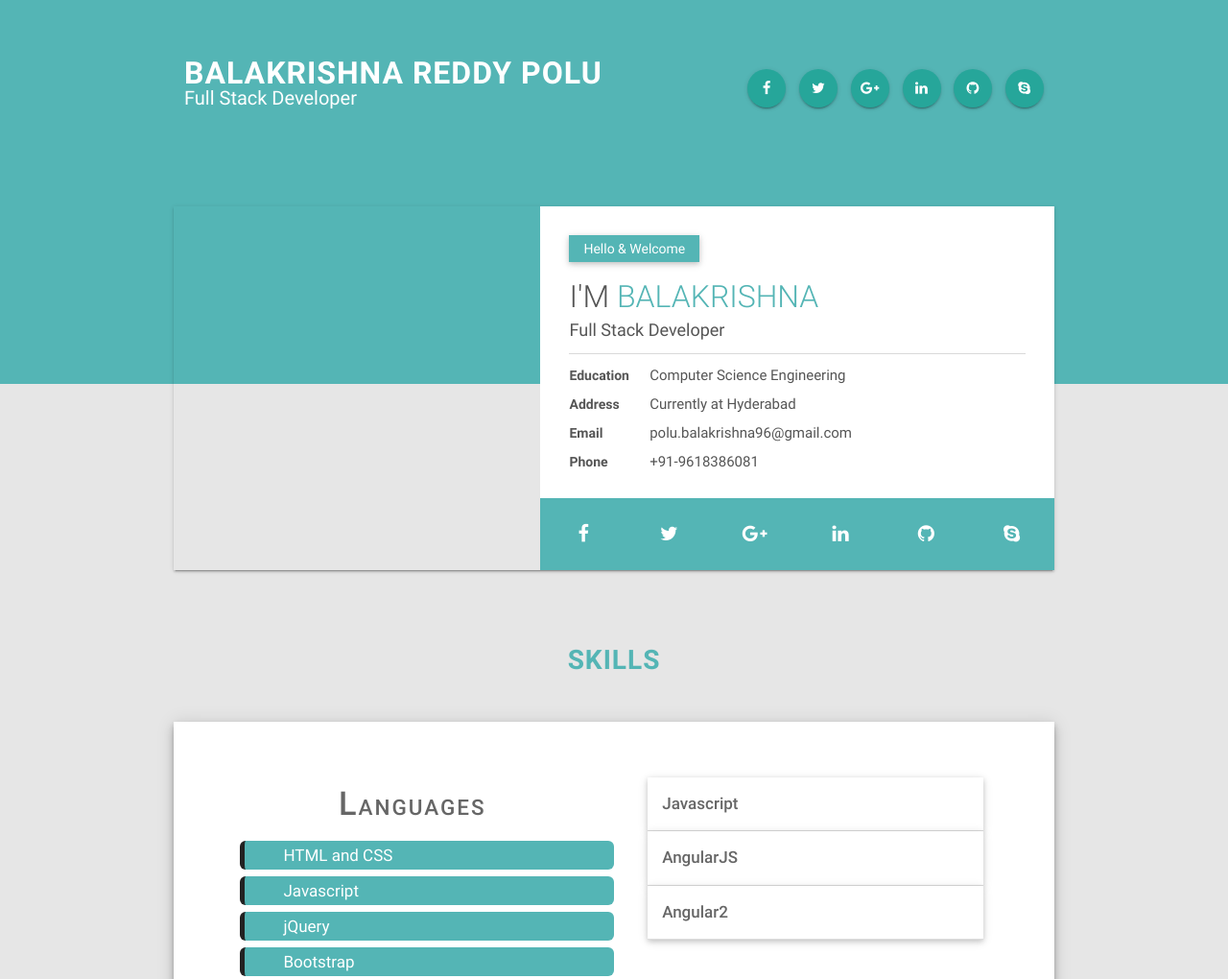
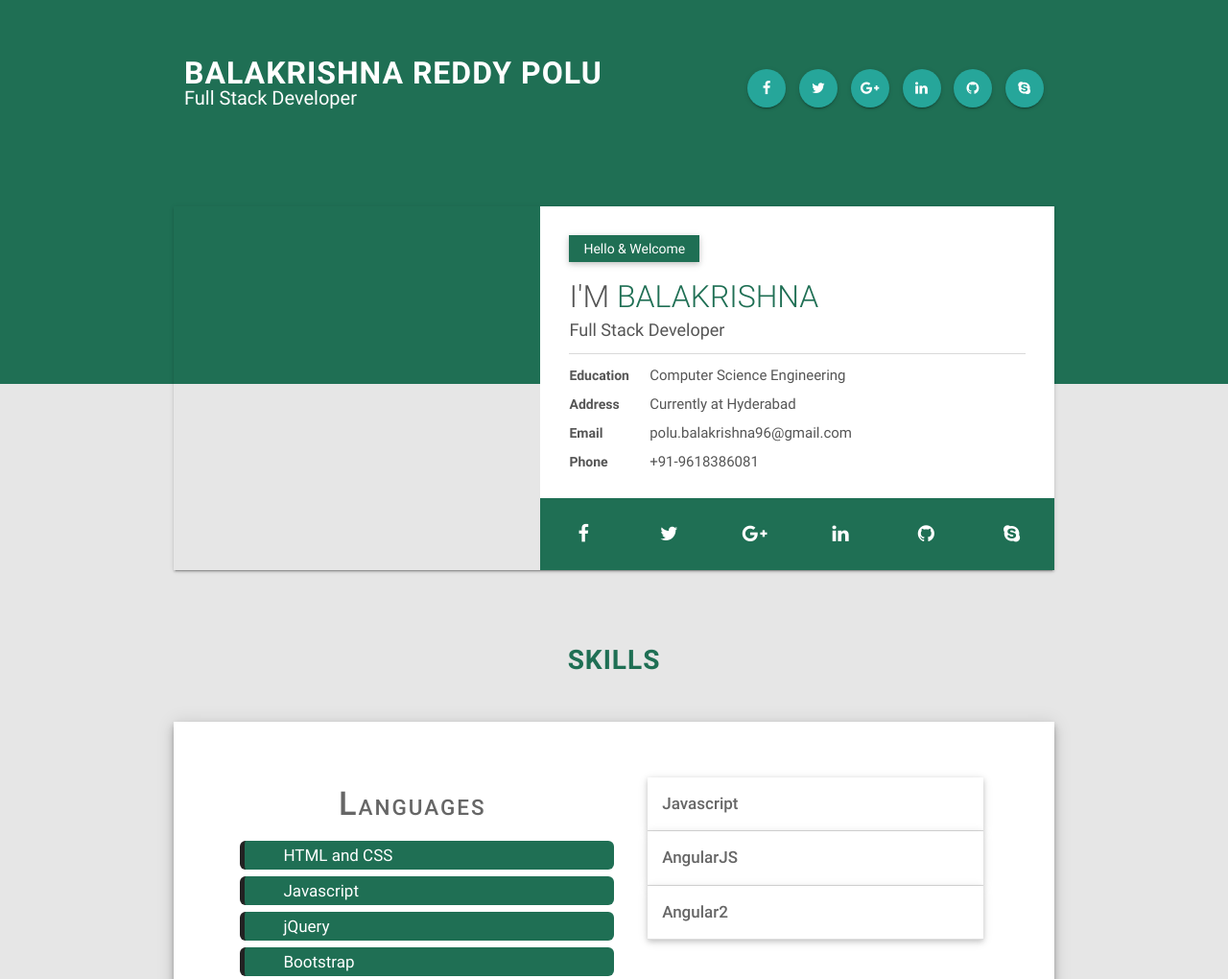
Before and after one commit to BalakrishnaReddyPolu/BalakrishnaReddyPolu.github.io, a plain HTML site: page index.html in a window 1280 px wide. Shown: the top 1020 px of the page at 96% size. Drawn offline with nearby package versions, Linux system fonts and the light colour scheme.

Commit message:
Fourth Commit
Css Changes

```diff
--- a/theme.css
+++ b/theme.css
@@ -23,7 +23,7 @@ p {
     padding: 0 50px;
 }
 #main_nav .brand-logo  {
-  color: #54b5b5 !important;
+  color: #1f6f54 !important;
 }
 #main_nav ul a {
   color: #666666 !important;
@@ -52,7 +52,7 @@ header ul li a {
 .site-header {
   height: 400px;
   padding-top: 60px;
-  background-color: #54b5b5;
+  background-color: #1f6f54;
 }
 .site-header-title {
   color: #ffffff;
@@ -78,7 +78,7 @@ header ul li a {
   text-align: center;
 }
 .arrow-box {
-  background-color: #54b5b5;
+  background-color: #1f6f54;
   display: inline-block;
   padding: 7px 15px;
   color: #ffffff;
@@ -99,7 +99,7 @@ header ul li a {
   text-transform: uppercase;
 }
 .overview-name span {
-  color: #54b5b5;
+  color: #1f6f54;
 }
 .overview-title {
   font-size: 18px;
@@ -123,7 +123,7 @@ header ul li a {
   padding: 30px !important;
 }
 .about-social {
-  background-color: #54b5b5;
+  background-color: #1f6f54;
   width: 100%;
   height: 75px;
   line-height: 75px;
@@ -142,7 +142,7 @@ header ul li a {
   padding: 0 !important;
 }
 .skill-title {
-  color: #54b5b5;
+  color: #1f6f54;
   font-size: 28px;
   font-weight: 700;
   letter-spacing: 1px;
@@ -269,7 +269,7 @@ header ul li a {
     width: 390px;
     margin-left: -40px;
     height: 30px;
-    background-color: #54b5b5;
+    background-color: #1f6f54;
     border-left: 5px solid #222;
     padding-left: 40px;
     padding-top: 7px;
@@ -305,7 +305,7 @@ header ul li a {
   letter-spacing: 1px;
   text-align: center;
   margin: 80px 0 50px;
-  color: #54b5b5;
+  color: #1f6f54;
 }
 .project-content {
   padding: 0 !important;
@@ -326,7 +326,6 @@ header ul li a {
     margin-left: 0;
   }
 }
-
 @media only screen and (min-width: 768px) and (max-width: 991px) {
   .grid-site-header {
     width: 50%;
```
